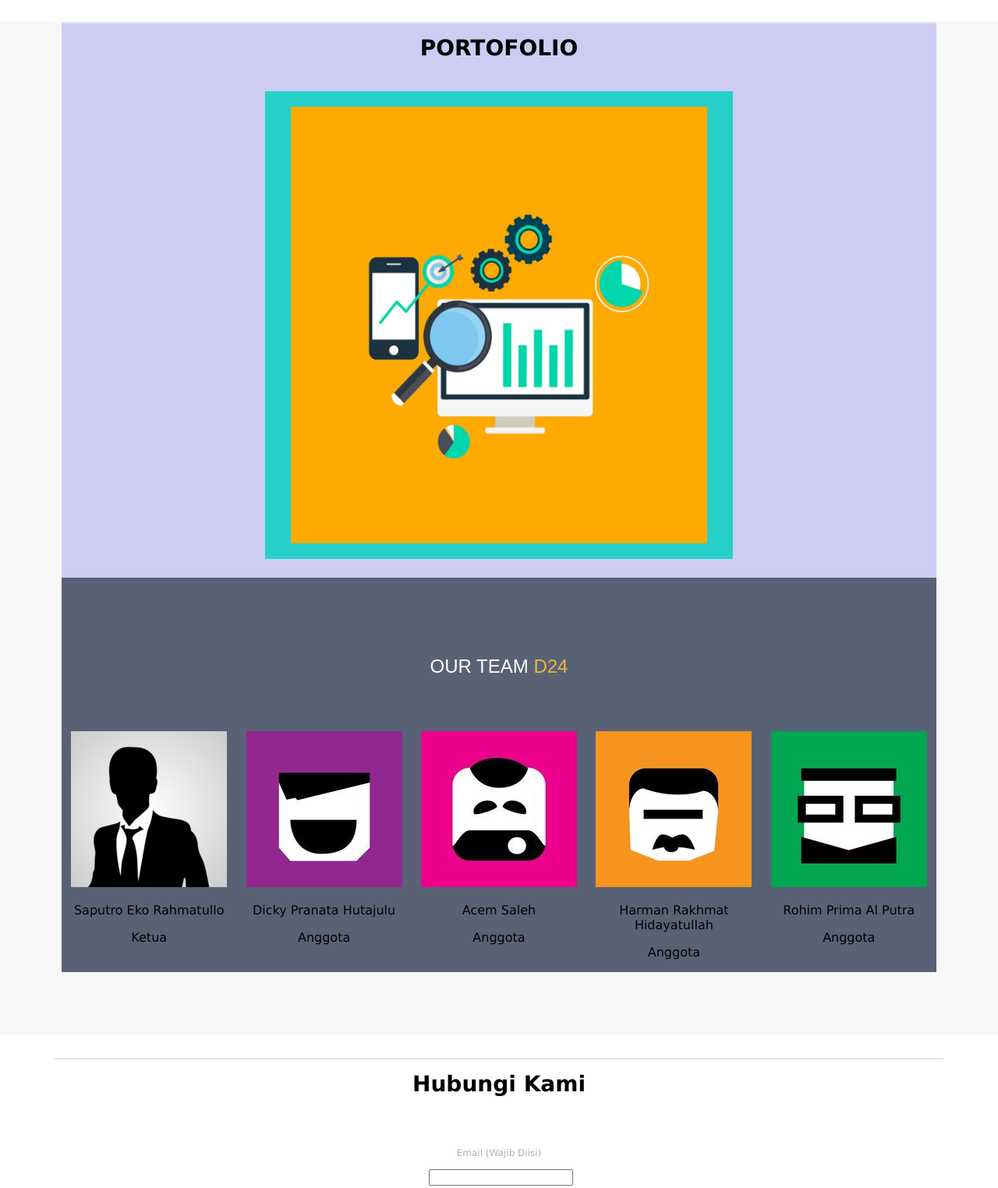
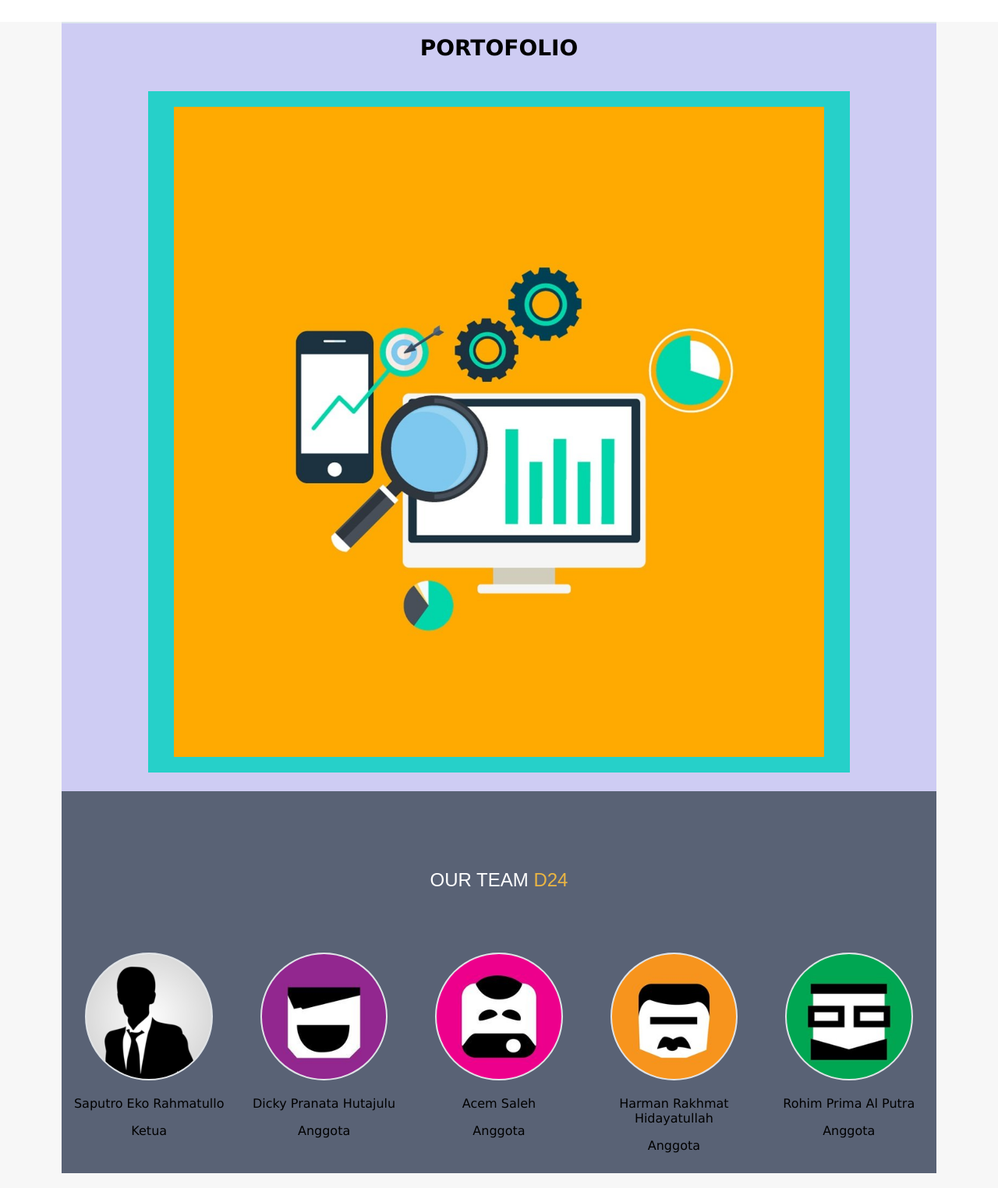
Before and after one commit to armanInc/ProjectTeam-D24.github.io, a plain HTML site: page index.html in a window 1280 px wide. Shown: the part 613-2137 px from the top of the page at 78% size. Drawn offline with Linux system fonts and the light colour scheme.

Commit message:
change this file index.html and stylesheet.css

```diff
--- a/index.html
+++ b/index.html
@@ -5,9 +5,10 @@
     <meta charset="utf-8">
     <meta name="viewport" content="width=device-width, initial-scale=1.0">
     <title>Team D24</title>
+    <link rel="stylesheet" href="https://maxcdn.bootstrapcdn.com/font-awesome/4.5.0/css/font-awesome.min.css">
     <link rel="stylesheet" href="stylesheet.css">
     <link rel="stylesheet" href="responsivestylesheet.css">
-    <link rel="stylesheet" href="https://maxcdn.bootstrapcdn.com/font-awesome/4.5.0/css/font-awesome.min.css">
+
     <style></style>
 </head>
 
--- a/stylesheet.css
+++ b/stylesheet.css
@@ -3,8 +3,10 @@
 }
 
 body {
-    margin: 0;
+    margin: 0 auto;
     font-family: "Lucida Grande";
+    width: 100%;
+    /*max-width:1170px;*/
 }
 
 a {
@@ -28,7 +30,10 @@ li {
 
 .top-wrapper {
     padding: 180px 0 100px 0;
-    background-image: url("pexels-photo.jpg");
+    /*background-image: url("pexels-photo.jpg");*/
+    background-image: url(pexels-photo.jpg);
+    width: 100%;
+    /*max-width: 1170px;*/
     background-size: cover;
     color: white;
     text-align: center;
@@ -93,8 +98,9 @@ li {
 }
 
 .portofolio img {
-    width: 600px;
-    height: 600px;
+    width: 100%;
+    max-width: 900px;
+    height: auto;
     padding: 20px 33px;
     margin-bottom: 20px;
     background-color: #26d0c9;
@@ -150,18 +156,6 @@ header {
     display: none;
 }
 
-.worker-wrapper {
-    padding-bottom: 80px;
-    padding-left: 5%;
-    padding-right: 5%;
-    background-color: #f7f7f7;
-    text-align: center;
-}
-
-.workers {
-    background-color: #596275;
-}
-
 .heading {
     padding-top: 80px;
     padding-bottom: 50px;
@@ -180,14 +174,36 @@ header {
     color: #EAB543;
 }
 
+.worker-wrapper {
+    padding-bottom: 80px;
+    padding-left: 5%;
+    padding-right: 5%;
+    background-color: #f7f7f7;
+    text-align: center;
+}
+
+.workers {
+    background-color: #596275;
+}
+
 .worker {
     float: left;
     width: 20%;
+    padding: 10px;
+    /*margin: 10px;*/
+}
+
+.worker-icon img {
+    width: 80%;
+    border-radius: 50%;
+    background-color: #fff;
+    border: 2px solid #dee2e6
 }
 
 .worker-icon:hover {
     position: relative;
     transition: all 5s;
+    width: 100%;
 }
 
 .worker-icon:active p {
@@ -209,6 +225,7 @@ header {
 
 .contact-form {
     padding-top: 100px 0 180px 0;
+    margin: 0 auto;
 }
 
 .contact-form p {
@@ -217,7 +234,7 @@ header {
 
 form {
     width: 300px;
-    margin-left: 470px;
+    /*margin-left: 470px;*/
     margin-top: 20px;
     margin-bottom: 30px;
     padding: 10px;
@@ -263,8 +280,9 @@ footer p {
 }
 
 .footer {
-    max-width: 1170px;
-    width: 1170px;
+    /*max-width: 1170px;*/
+    /*width: 1170px;*/
+    width: 100%;
     height: 200px;
     background-color: #5f5d60;
     margin: 0 auto;
```
